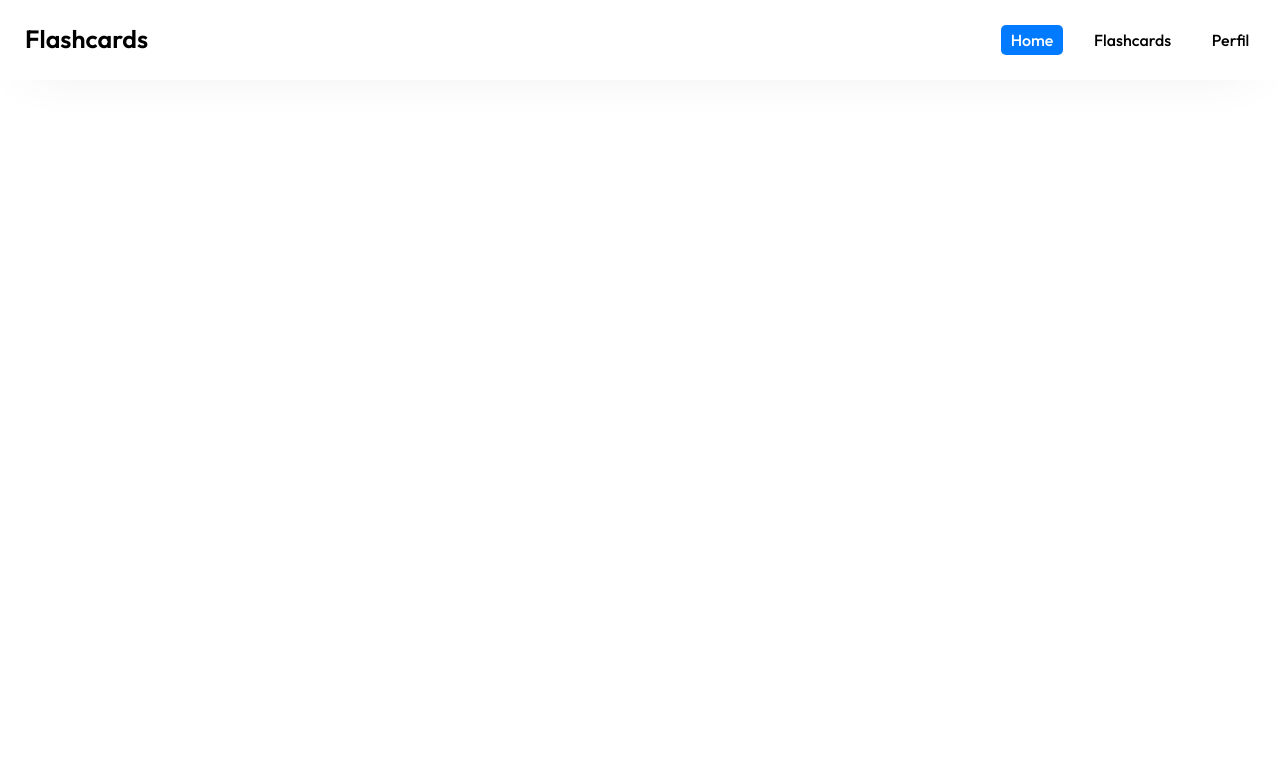
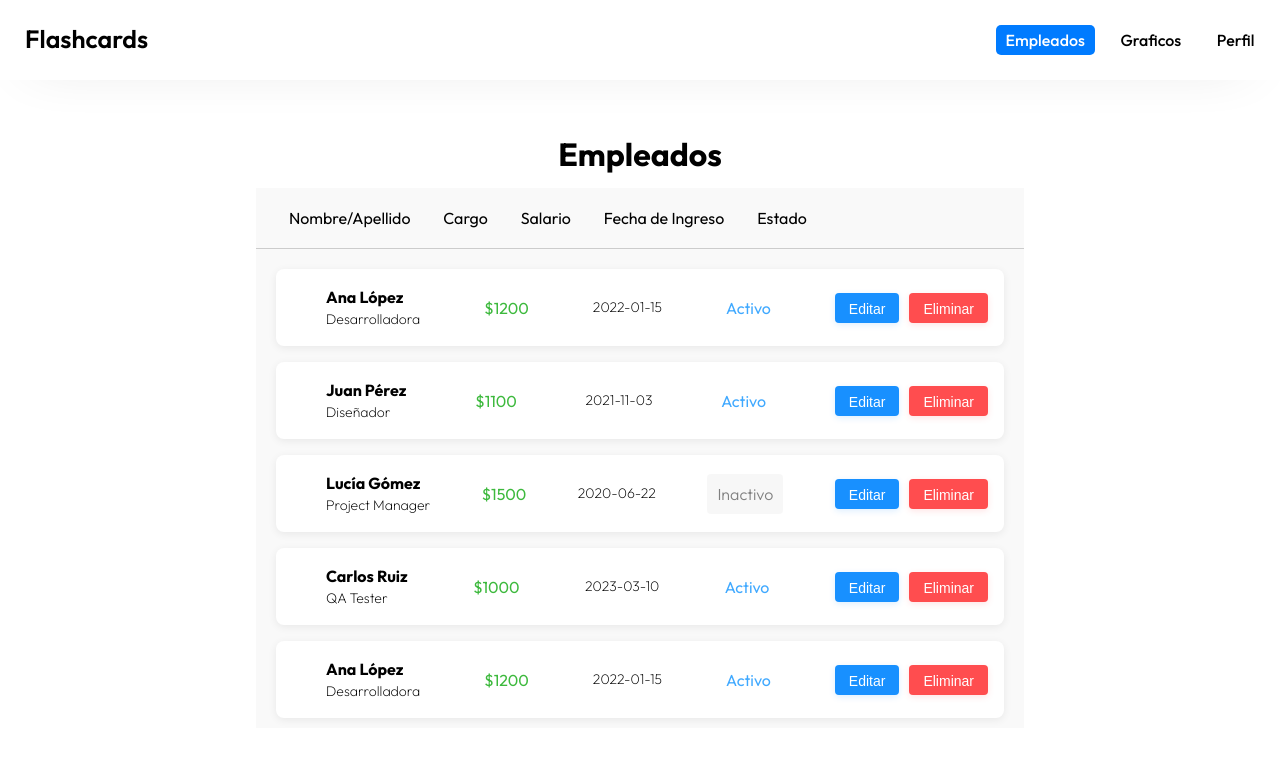
Before and after one commit to VazquezLD/managementApp, a React (Vite) app: page / in a window 1280 px wide. Shown: the top 760 px of the page. Built offline with nearby package versions, Linux system fonts and the light colour scheme.

Commit message:
Cambio de proyecto / estilos de grid

```diff
--- a/src/components/Layout.jsx
+++ b/src/components/Layout.jsx
@@ -1,5 +1,6 @@
 import styled from "styled-components";
 import { Navbar } from "../components/Navbar";
+import { Outlet } from "react-router-dom";
 
 const LayoutWrapper = styled.div`
     width: 100vw;
@@ -7,21 +8,26 @@ const LayoutWrapper = styled.div`
     padding-top: 80px;
     box-sizing: border-box;
     background-color: #ffffff;
+    display: flex;
+    align-items: center;
     justify-content: center;
 `;
 
 const Content = styled.main`
-  max-width: 1200px;
-  margin: 0 auto;
-  padding: 20px;
+  height: 100vh;
+  width: 100%;
+  display: flex;
+  align-items: center;
+  justify-content: center;
+  margin: 0;
 `;
 
-const Layout = ({ children }) => {
+const Layout = () => {
   return (
     <>
       <Navbar />
       <LayoutWrapper>
-        <Content>{children}</Content>
+        <Content><Outlet/></Content>
       </LayoutWrapper>
     </>
   );
--- a/src/components/Navbar.jsx
+++ b/src/components/Navbar.jsx
@@ -49,8 +49,8 @@ export const Navbar = () => {
         <NavbarStyled>
             <SpanStyled>Flashcards</SpanStyled>
             <UListStyled>
-                <li><StyledNavLink to="/">Home</StyledNavLink></li>
-                <li><StyledNavLink to="/flashcards">Flashcards</StyledNavLink></li>
+                <li><StyledNavLink to="/">Empleados</StyledNavLink></li>
+                <li><StyledNavLink to="/graficos">Graficos</StyledNavLink></li>
                 <li><StyledNavLink to="/profile">Perfil</StyledNavLink></li>
             </UListStyled>
         </NavbarStyled>
--- /dev/null
+++ b/src/pages/Employee/Employee.jsx
@@ -0,0 +1,50 @@
+import styled from "styled-components";
+import { EmployeeGrid } from "./EmployeeGrid";
+
+const HomeStyled = styled.div`
+    width: 100%;
+    height: 100%;
+    display: flex;
+    flex-direction: column;
+    align-items: center;
+    margin-top: 100px;
+`;
+
+const NavbarFilterStyled = styled.div`
+    width: 60%;
+    height: 60px;
+    margin-top: 10px;
+    display: flex;
+    align-items: center;
+    justify-content: left;
+    background-color: #f9f9f9;
+
+    & ul{
+        list-style: none;
+        display: flex;
+        justify-content: space-evenly;
+        width: 76%;
+    }
+
+`
+
+const Employee = () => {
+    return(
+        <HomeStyled>
+            <h1>Empleados</h1>
+            <NavbarFilterStyled>
+                <ul>
+                    <li><span>Nombre/Apellido</span></li>
+                    <li><span>Cargo</span></li>
+                    <li><span>Salario</span></li>
+                    <li><span>Fecha de Ingreso</span></li>
+                    <li><span>Estado</span></li>
+                </ul>
+
+            </NavbarFilterStyled>
+            <EmployeeGrid />
+        </HomeStyled>
+    )
+}
+
+export default Employee
--- /dev/null
+++ b/src/pages/Employee/EmployeeCard.jsx
@@ -0,0 +1,131 @@
+import styled from "styled-components";
+import { useState } from "react";
+import {initialEmployees} from "../../utils/Employees"
+
+const EmployeeCardStyled = styled.div`
+    width: 100%;
+    background: #fff;
+    border-radius: 8px;
+    box-shadow: 0 2px 8px rgba(0,0,0,0.07);
+    padding: 16px;
+    padding-left: 50px;
+    display: flex;
+    justify-content: space-between;
+    align-items: center;
+    & p{
+        font-size: 14px;
+        font-weight: 200;
+    }
+`;
+
+const DeleteButton = styled.button`
+    background: #ff4d4f;
+    color: #fff;
+    border: none;
+    border-radius: 4px;
+    padding: 8px 14px;
+    font-size: 14px;
+    cursor: pointer;
+    transition: background 0.2s, transform 0.2s, box-shadow 0.2s;
+    box-shadow: 0 2px 6px rgba(255,77,79,0.15);
+    height: 30px;
+
+    &:hover {
+        background: #d9363e;
+        transform: scale(1.02);
+        box-shadow: 0 4px 12px rgba(255,77,79,0.25);
+    }
+
+    &:active {
+        background: #b71c1c;
+        transform: scale(0.98);
+    }
+`;
+
+const EditButton = styled.button`
+    background: #1890ff;
+    color: #fff;
+    border: none;
+    border-radius: 4px;
+    padding: 8px 14px;
+    font-size: 14px;
+    cursor: pointer;
+    transition: background 0.2s, transform 0.2s, box-shadow 0.2s;
+    box-shadow: 0 2px 6px rgba(24,144,255,0.15);
+    height: 30px;
+
+    &:hover {
+        background: #40a9ff;
+        transform: scale(1.02);
+        box-shadow: 0 4px 12px rgba(24,144,255,0.25);
+    }
+
+    &:active {
+        background: #0050b3;
+        transform: scale(0.98);
+    }
+`;
+
+const PSalary = styled.span`
+    font-weight: 400;
+    color: #3db93d;
+
+`
+
+const ButtonGroup = styled.div`
+    display: flex;
+    gap: 10px;
+`;
+
+const SpanActive = styled.span`
+    color: #40a9ff;
+`;
+
+const SpanInactive = styled.span`
+    font-weight: 300;
+    color: gray;
+    background-color: #c7c7c726;
+    padding: 10px;
+    border-radius: 4px;
+`;
+
+const EmployeeCard =() => {
+
+    const [employees, setEmployees] = useState(initialEmployees);
+
+        const handleDelete = (id) => {
+            setEmployees(employees.filter(emp => emp.id !== id));
+        };
+
+    return(
+        <>
+        {employees.length === 0 ? ( <h3>No hay ningún empleado cargado...</h3> ):
+        (
+            employees.map(emp => (
+                <EmployeeCardStyled key={emp.id}>
+                    <div>
+                        <h4>{emp.name}</h4>
+                        <p>{emp.position}</p>
+                    </div>
+                    <div><PSalary>{emp.salary}</PSalary></div>
+                    <div><p>{emp.date}</p></div>
+                    <div>
+                        {emp.status && <SpanActive>Activo</SpanActive>}
+                        {!emp.status && <SpanInactive>Inactivo</SpanInactive>}
+                    </div>
+
+                    <ButtonGroup>
+                        <EditButton>
+                            Editar
+                        </EditButton>
+                        <DeleteButton onClick={() => handleDelete(emp.id)}>
+                            Eliminar
+                        </DeleteButton>
+                    </ButtonGroup>
+                </EmployeeCardStyled>
+        )))}
+        </>
+    )
+}
+
+export default EmployeeCard;
--- /dev/null
+++ b/src/pages/Employee/EmployeeGrid.jsx
@@ -0,0 +1,23 @@
+import styled from "styled-components";
+import EmployeeCard from "./EmployeeCard";
+
+const EmployeeGridStyled = styled.div`
+    display: grid;
+    grid-template-columns: 1fr;
+    gap: 16px;
+    padding: 20px;
+    background-color: #f9f9f9;
+    width: 60%;
+    max-height: 60vh;
+    overflow-y: scroll;
+    border-top: 1px solid #ccc;
+`;
+
+export const EmployeeGrid = () => {
+
+    return (
+        <EmployeeGridStyled>
+            <EmployeeCard/>
+        </EmployeeGridStyled>
+    );
+}
--- a/src/pages/Login/Login.jsx
+++ b/src/pages/Login/Login.jsx
@@ -8,7 +8,7 @@ const LoginWrapper = styled.div`
   display: flex;
   align-items: center;
   justify-content: center;
-  background-color: #d4e5f8cc;
+  background-color: #f9f9f9;
 `;
 
 export const Login = () => {
--- a/src/pages/Login/LoginContainer.jsx
+++ b/src/pages/Login/LoginContainer.jsx
@@ -40,7 +40,7 @@ export const LoginContainer = () => {
       <FormLogin/>
       <AsideStyled>
         <div>
-            <h3>Bienvenido a FLASHMIND.</h3>
+            <h3>Bienvenido a ManageMeant.</h3>
             <p> Por favor, inicie sesión para continuar.</p>
         </div>
       </AsideStyled>
--- a/src/routes/Routes.jsx
+++ b/src/routes/Routes.jsx
@@ -1,15 +1,17 @@
 import {Routes, Route, BrowserRouter} from 'react-router-dom'
 import Layout from '../components/Layout'
 import { Login } from '../pages/Login/Login'
+import Employee  from '../pages/Employee/Employee'
 
 const RoutesComponent = () => {
   return (
     <BrowserRouter>
         <Routes>
             <Route path="/login" element={<Login />} />
+            <Route path="/register" element={<h1>REGISTER</h1>}></Route>
             <Route element={<Layout />}>
-                <Route path="/" element={<h1>Home</h1>} />
-                <Route path="/flashcards" element={<h1>Flashcards</h1>} />
+                <Route path="/" element={<Employee/>} />
+                <Route path="/graficos" element={<h1>Graficos</h1>} />
                 <Route path="/profile" element={<h1>Perfil</h1>} />
             </Route>
         </Routes>
--- /dev/null
+++ b/src/utils/Employees.js
@@ -0,0 +1,66 @@
+export const initialEmployees = [
+    {
+        id: 1,
+        name: "Ana López",
+        position: "Desarrolladora",
+        salary: "$1200",
+        date: "2022-01-15",
+        status: true
+    },
+    {
+        id: 2,
+        name: "Juan Pérez",
+        position: "Diseñador",
+        salary: "$1100",
+        date: "2021-11-03",
+        status: true
+    },
+    {
+        id: 3,
+        name: "Lucía Gómez",
+        position: "Project Manager",
+        salary: "$1500",
+        date: "2020-06-22",
+        status: false
+    },
+    {
+        id: 4,
+        name: "Carlos Ruiz",
+        position: "QA Tester",
+        salary: "$1000",
+        date: "2023-03-10",
+        status: true
+    },
+    {
+        id: 11,
+        name: "Ana López",
+        position: "Desarrolladora",
+        salary: "$1200",
+        date: "2022-01-15",
+        status: true
+    },
+    {
+        id: 22,
+        name: "Juan Pérez",
+        position: "Diseñador",
+        salary: "$1100",
+        date: "2021-11-03",
+        status: true
+    },
+    {
+        id: 33,
+        name: "Lucía Gómez",
+        position: "Project Manager",
+        salary: "$1500",
+        date: "2020-06-22",
+        status: false
+    },
+    {
+        id: 44,
+        name: "Carlos Ruiz",
+        position: "QA Tester",
+        salary: "$1000",
+        date: "2023-03-10",
+        status: false
+    }
+];
```
